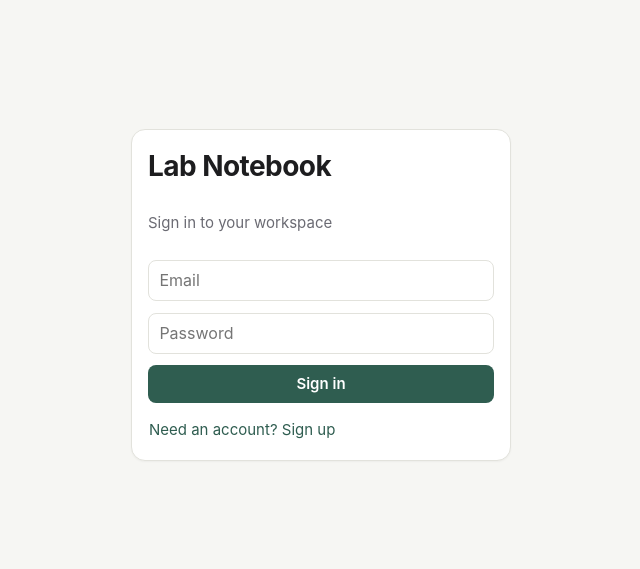
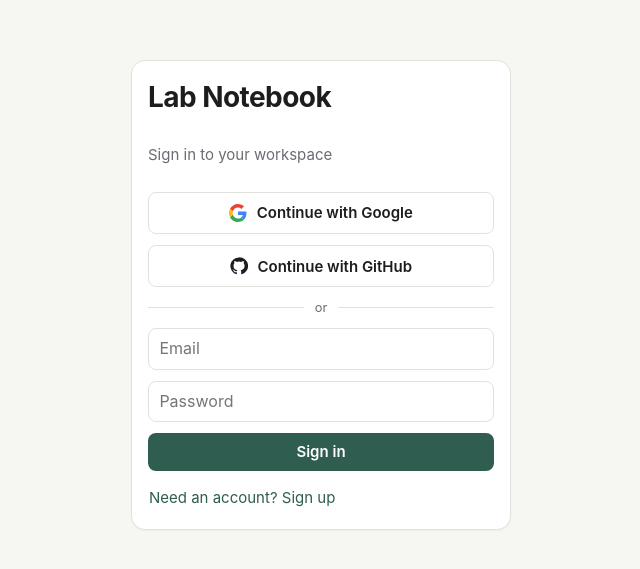
Before and after one commit to jstrand894/instar_app, a React (Vite) app: page /read/1 in a window 1280 px wide. Shown: the part 105-674 px from the top of the page, without its empty margins (319-959 px from the left). Built offline with nearby package versions, Linux system fonts and the light colour scheme; no server answers.

Commit message:
Add Google and GitHub sign-in

```diff
--- a/src/components/Auth.tsx
+++ b/src/components/Auth.tsx
@@ -37,11 +37,36 @@ function SignIn() {
     setBusy(false)
   }
 
+  async function oauth(provider: 'google' | 'github') {
+    setMsg('')
+    const { error } = await supabase!.auth.signInWithOAuth({
+      provider,
+      options: { redirectTo: window.location.origin },
+    })
+    if (error) setMsg(error.message)
+  }
+
   return (
     <div className="center">
       <form className="card auth" onSubmit={submit}>
         <h1>Lab Notebook</h1>
         <p className="muted">{mode === 'in' ? 'Sign in to your workspace' : 'Create your account'}</p>
+        <button type="button" className="google" onClick={() => oauth('google')}>
+          <svg width="18" height="18" viewBox="0 0 48 48" aria-hidden>
+            <path fill="#EA4335" d="M24 9.5c3.5 0 6.6 1.2 9.1 3.6l6.8-6.8C35.8 2.4 30.3 0 24 0 14.6 0 6.5 5.4 2.6 13.2l7.9 6.1C12.4 13.6 17.7 9.5 24 9.5z" />
+            <path fill="#4285F4" d="M46.5 24.5c0-1.6-.1-3.1-.4-4.5H24v9h12.7c-.6 3-2.3 5.5-4.8 7.2l7.5 5.8c4.4-4.1 7.1-10.1 7.1-17.5z" />
+            <path fill="#FBBC05" d="M10.5 28.7a14.5 14.5 0 0 1 0-9.4l-7.9-6.1a24 24 0 0 0 0 21.6l7.9-6.1z" />
+            <path fill="#34A853" d="M24 48c6.5 0 11.9-2.1 15.9-5.8l-7.5-5.8c-2.1 1.4-4.9 2.3-8.4 2.3-6.3 0-11.6-4.1-13.5-9.8l-7.9 6.1C6.5 42.6 14.6 48 24 48z" />
+          </svg>
+          Continue with Google
+        </button>
+        <button type="button" className="google" onClick={() => oauth('github')}>
+          <svg width="18" height="18" viewBox="0 0 24 24" fill="currentColor" aria-hidden>
+            <path d="M12 .5a11.5 11.5 0 0 0-3.64 22.41c.58.1.79-.25.79-.56v-2c-3.2.7-3.88-1.37-3.88-1.37-.52-1.33-1.28-1.69-1.28-1.69-1.05-.72.08-.7.08-.7 1.16.08 1.77 1.19 1.77 1.19 1.03 1.77 2.7 1.26 3.36.96.1-.75.4-1.26.73-1.55-2.55-.29-5.24-1.28-5.24-5.69 0-1.26.45-2.28 1.19-3.09-.12-.29-.52-1.46.11-3.05 0 0 .97-.31 3.17 1.18a11 11 0 0 1 5.77 0c2.2-1.49 3.17-1.18 3.17-1.18.63 1.59.23 2.76.11 3.05.74.81 1.19 1.83 1.19 3.09 0 4.42-2.69 5.39-5.25 5.68.41.36.78 1.06.78 2.14v3.17c0 .31.21.67.8.56A11.5 11.5 0 0 0 12 .5z" />
+          </svg>
+          Continue with GitHub
+        </button>
+        <div className="or"><span>or</span></div>
         <input type="email" placeholder="Email" value={email} onChange={e => setEmail(e.target.value)} required autoComplete="email" />
         <input type="password" placeholder="Password" value={password} onChange={e => setPassword(e.target.value)} required minLength={6}
           autoComplete={mode === 'in' ? 'current-password' : 'new-password'} />
--- a/src/index.css
+++ b/src/index.css
@@ -163,3 +163,7 @@ h1 { font-size: 1.75rem; letter-spacing: -.02em; }
   .reader-title { order: 1; flex-basis: calc(100% - 90px); }
   .stats div { flex: 1; flex-direction: column; gap: 0; align-items: flex-start; }
 }
+.google { display: flex; align-items: center; justify-content: center; gap: .6rem; background: var(--panel); border: 1px solid var(--line); font-weight: 600; min-height: 42px; }
+.google:hover { background: var(--chip); }
+.or { display: flex; align-items: center; gap: .7rem; color: var(--muted); font-size: .8rem; }
+.or::before, .or::after { content: ''; flex: 1; height: 1px; background: var(--line); }
```
